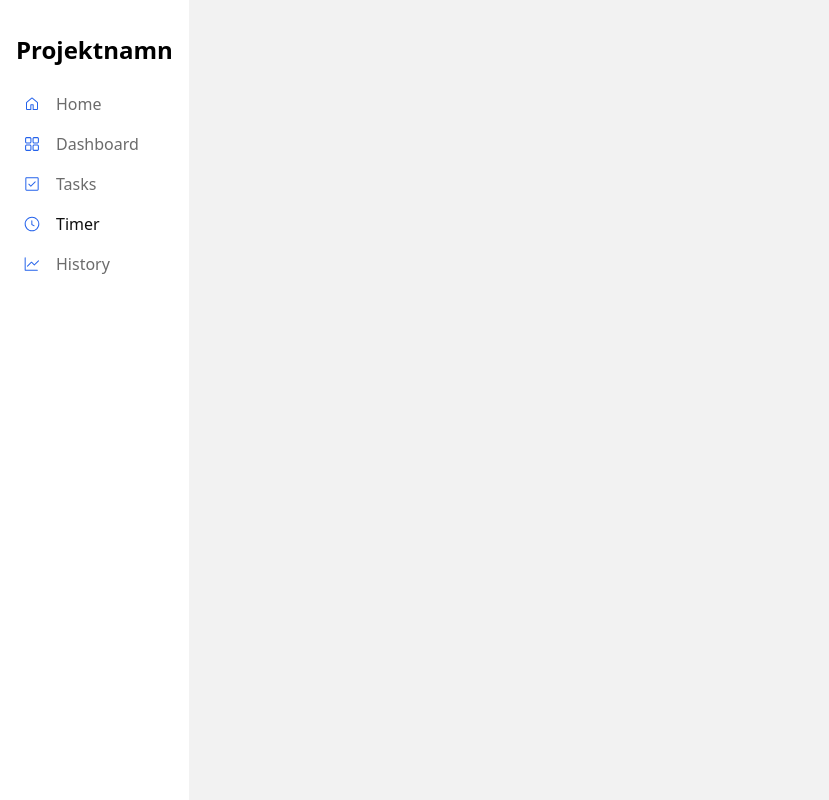
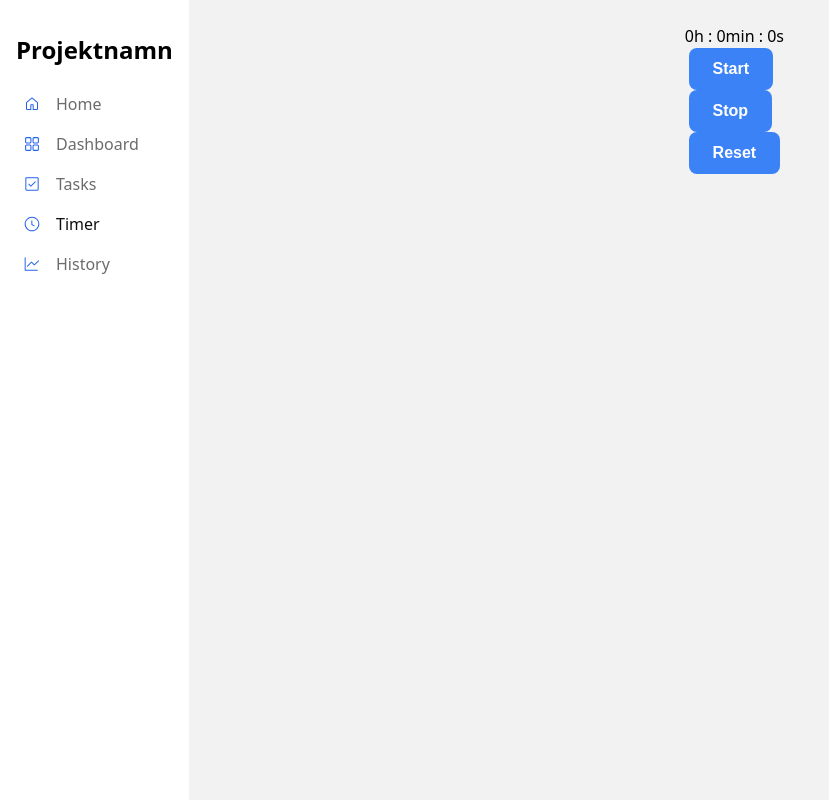
Before and after one commit to vczarnotta/boilerroom-project-3, a React (Vite) app in the folder mitt-react-projekt/: page / in a window 1280 px wide. Both pictures are taken after a click on the link "Timer". Shown: the whole page, without its empty margins (0-829 px from the left). Built offline with nearby package versions, Linux system fonts and the light colour scheme.

Commit message:
changed location and adjusted default button to use module

```diff
--- a/mitt-react-projekt/src/App.jsx
+++ b/mitt-react-projekt/src/App.jsx
@@ -4,7 +4,7 @@ import Header from './components/Header/Header'
 import Home from './pages/Home'
 import Dashboard from './pages/Dashboard'
 import Tasks from  "./pages/Tasks"
-import Timer from "./pages/Timer"
+import TimerPage from './pages/Timerpage'
 import HistoryPage from "./pages/History"
 
 //Mappar sidnamn till komponenter för dynamisk rendering
@@ -12,7 +12,7 @@ const pages = {
   Home: <Home />,
   Dashboard: <Dashboard />,
   Tasks: <Tasks />,
-  Timer: <Timer />,
+  Timer: <TimerPage />,
   History: <HistoryPage />
 }
 
--- a/mitt-react-projekt/src/components/Timer/Timer.jsx
+++ b/mitt-react-projekt/src/components/Timer/Timer.jsx
@@ -1,5 +1,6 @@
 import { useState, useEffect } from "react";
 import styles from "./Timer.module.css";
+import Button from "../Button/Button"
 
 function Timer() {
   const [milliseconds, setMilliseconds] = useState(0);
@@ -40,9 +41,9 @@ function Timer() {
     <>
       <div className="time-display">{`${time.hours}h : ${time.minutes}min : ${time.seconds}s`}</div>
       <div className={styles.buttons}>
-        <button onClick={() => setTimerToggle(true)}>Start</button>
-        <button onClick={() => setTimerToggle(false)}>Stop</button>
-        <button onClick={resetTimer}>Reset</button>
+        <Button onClick={() => setTimerToggle(true)}>Start</Button>
+        <Button onClick={() => setTimerToggle(false)}>Stop</Button>
+        <Button onClick={resetTimer}>Reset</Button>
       </div>
     </>
   )
--- a/mitt-react-projekt/src/pages/Timer.jsx
+++ /dev/null
@@ -1,9 +0,0 @@
-function Timer() {
-  return(
-    <div className="main-container">
-
-    </div>
-  )
-}
-
-export default Timer
--- /dev/null
+++ b/mitt-react-projekt/src/pages/TimerPage.jsx
@@ -0,0 +1,11 @@
+import Timer from "../components/Timer/Timer"
+
+function TimerPage() {
+  return(
+    <div className="main-container">
+      <Timer />
+    </div>
+  )
+}
+
+export default TimerPage
```
Also changed, not shown: 1 other file (tests, documents, lock files or other folders).
